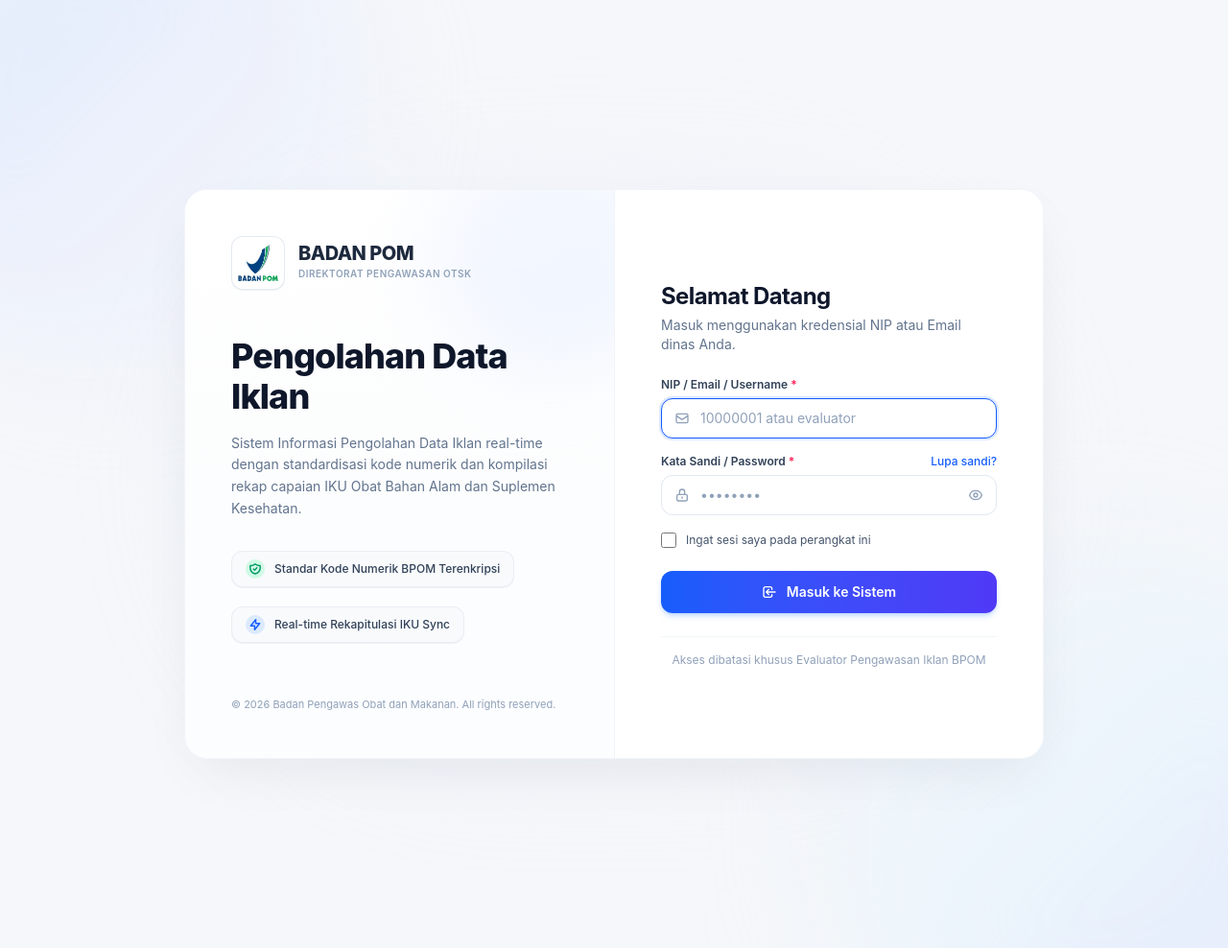
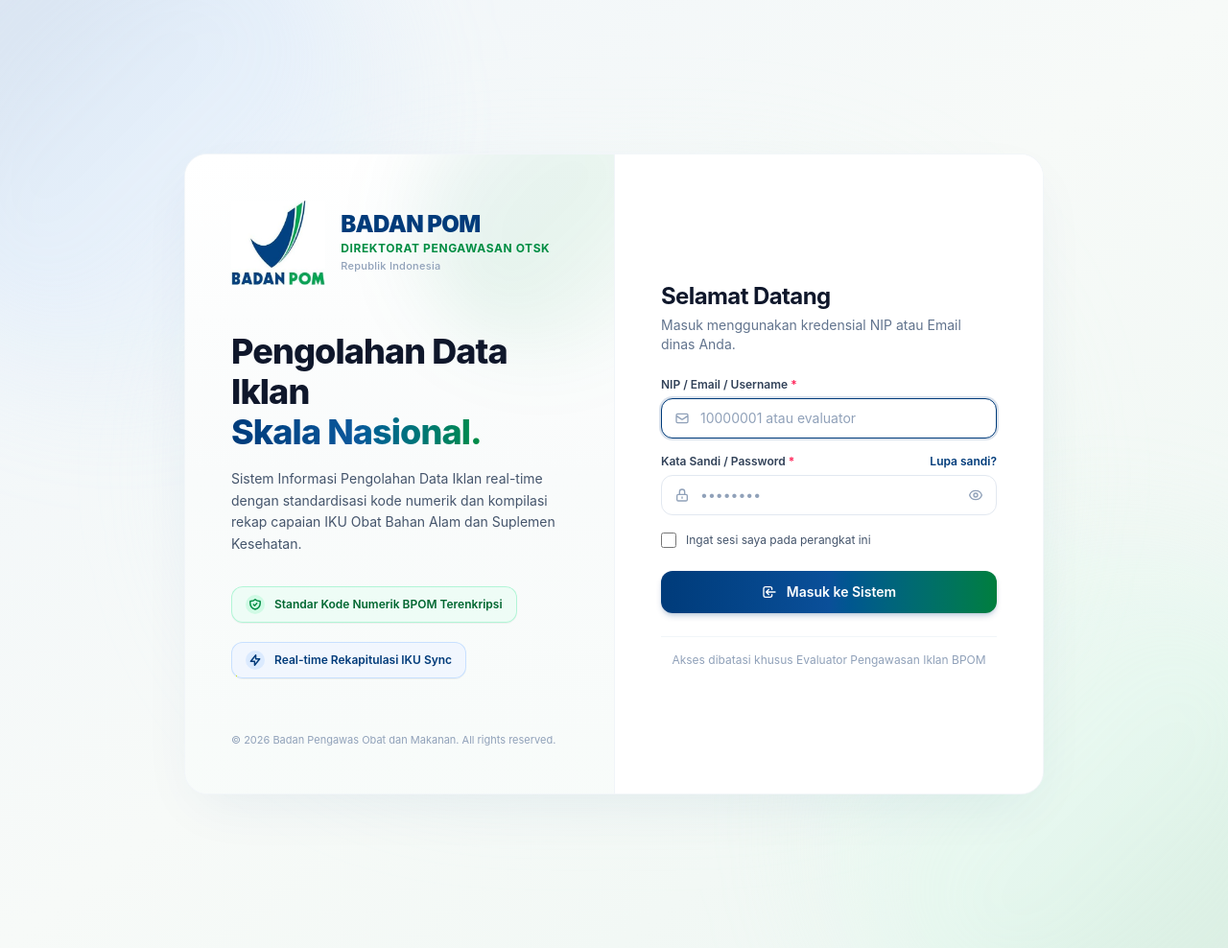
Before and after one commit to trimitanf/Aplikasi-Pengolahan-Data-, a Laravel app: page /login in a window 1280 px wide. Shown: the whole page at 96% size. Run offline with Laravel 12, Linux system fonts and the light colour scheme; style sheets or scripts are compiled from the project's sources; some web fonts are replaced.

Commit message:
style(auth): make BPOM logo frameless and enlarged with soft BPOM blue-green palette

```diff
--- a/resources/views/auth/login.blade.php
+++ b/resources/views/auth/login.blade.php
@@ -16,40 +16,44 @@
 
     @vite(['resources/css/app.css', 'resources/js/app.js'])
 </head>
-<body class="min-h-full font-sans antialiased text-slate-800 bg-[#edf2f9] flex items-center justify-center p-4 sm:p-6 lg:p-10 relative overflow-x-hidden selection:bg-blue-600 selection:text-white" x-data="{ showHelp: false }">
+<body class="min-h-full font-sans antialiased text-slate-800 bg-gradient-to-br from-[#f0f5fa] via-[#f7faf8] to-[#edf6f2] flex items-center justify-center p-4 sm:p-6 lg:p-10 relative overflow-x-hidden selection:bg-[#003B7A] selection:text-white" x-data="{ showHelp: false }">
 
-    <!-- Ambient Gradient Blobs (Matching Mockup Soft Backdrop) -->
+    <!-- Soft Professional Ambient Gradient Blobs (BPOM Blue & Green Palette) -->
     <div class="fixed inset-0 pointer-events-none overflow-hidden z-0">
-        <div class="absolute -top-32 -left-32 w-[520px] h-[520px] bg-gradient-to-br from-blue-200/50 via-indigo-100/40 to-transparent rounded-full blur-3xl"></div>
-        <div class="absolute -bottom-32 -right-32 w-[560px] h-[560px] bg-gradient-to-tl from-indigo-200/45 via-sky-100/40 to-transparent rounded-full blur-3xl"></div>
-        <div class="absolute top-1/2 left-1/2 -translate-x-1/2 -translate-y-1/2 w-[850px] h-[600px] bg-gradient-to-r from-blue-100/25 to-purple-100/20 rounded-full blur-3xl"></div>
+        <!-- BPOM Deep Navy/Blue Glow (Top-Left) -->
+        <div class="absolute -top-32 -left-32 w-[540px] h-[540px] bg-gradient-to-br from-[#003B7A]/15 via-blue-200/25 to-transparent rounded-full blur-3xl"></div>
+        <!-- BPOM Emerald Green Glow (Bottom-Right) -->
+        <div class="absolute -bottom-32 -right-32 w-[560px] h-[560px] bg-gradient-to-tl from-[#008D43]/15 via-emerald-100/30 to-transparent rounded-full blur-3xl"></div>
+        <!-- Soft Ambient Center Aura -->
+        <div class="absolute top-1/2 left-1/2 -translate-x-1/2 -translate-y-1/2 w-[850px] h-[600px] bg-gradient-to-r from-sky-100/25 via-teal-50/20 to-emerald-100/25 rounded-full blur-3xl"></div>
     </div>
 
     <!-- Centered Floating Rounded Card -->
-    <div class="relative z-10 w-full max-w-4xl bg-white rounded-3xl shadow-[0_20px_60px_-15px_rgba(15,23,42,0.08)] border border-slate-100 overflow-hidden flex flex-col md:flex-row">
+    <div class="relative z-10 w-full max-w-4xl bg-white rounded-3xl shadow-[0_20px_60px_-15px_rgba(0,59,122,0.08)] border border-slate-100/90 overflow-hidden flex flex-col md:flex-row">
 
         <!-- Left Column: Branding, Statement, and Trust Pills -->
-        <div class="w-full md:w-1/2 p-8 sm:p-10 lg:p-12 flex flex-col justify-between relative overflow-hidden bg-gradient-to-b from-white via-slate-50/40 to-blue-50/20">
-            <!-- Subtle organic ambient curve -->
-            <div class="absolute top-0 right-0 w-64 h-64 bg-gradient-to-br from-indigo-50/60 to-blue-100/40 rounded-full blur-2xl pointer-events-none -mr-16 -mt-16"></div>
+        <div class="w-full md:w-1/2 p-8 sm:p-10 lg:p-12 flex flex-col justify-between relative overflow-hidden bg-gradient-to-b from-white via-[#f9fbfb] to-[#edf6f2]/40">
+            <!-- Subtle organic ambient curve with BPOM tones -->
+            <div class="absolute top-0 right-0 w-72 h-72 bg-gradient-to-br from-[#003B7A]/5 via-[#008D43]/10 to-transparent rounded-full blur-2xl pointer-events-none -mr-20 -mt-20"></div>
 
             <div class="relative z-10">
-                <!-- Top Brand Logo & Institution Name -->
-                <div class="flex items-center gap-3.5">
-                    <div class="w-14 h-14 rounded-xl border border-slate-200/90 bg-white shadow-2xs flex items-center justify-center p-1.5 shrink-0 overflow-hidden">
-                        @if (file_exists(public_path('assets/logo-bpom.jpg')))
-                            <img src="{{ asset('assets/logo-bpom.jpg') }}" alt="Logo BPOM" class="w-full h-full object-contain">
-                        @elseif (file_exists(public_path('assets/logo-bpom.jpeg')))
-                            <img src="{{ asset('assets/logo-bpom.jpeg') }}" alt="Logo BPOM" class="w-full h-full object-contain">
-                        @elseif (file_exists(public_path('assets/BADAN_POM.png')))
-                            <img src="{{ asset('assets/BADAN_POM.png') }}" alt="Logo BPOM" class="w-full h-full object-contain">
-                        @else
-                            <span class="font-bold text-blue-700 text-sm tracking-wider">BPOM</span>
-                        @endif
-                    </div>
+                <!-- Top Brand Logo (Frameless, Larger, Clear) & Institution Name -->
+                <div class="flex items-center gap-4">
+                    @if (file_exists(public_path('assets/logo-bpom.jpg')))
+                        <img src="{{ asset('assets/logo-bpom.jpg') }}" alt="Logo BPOM" class="h-20 sm:h-22 w-auto object-contain shrink-0">
+                    @elseif (file_exists(public_path('assets/logo-bpom.jpeg')))
+                        <img src="{{ asset('assets/logo-bpom.jpeg') }}" alt="Logo BPOM" class="h-20 sm:h-22 w-auto object-contain shrink-0">
+                    @elseif (file_exists(public_path('assets/BADAN_POM.png')))
+                        <img src="{{ asset('assets/BADAN_POM.png') }}" alt="Logo BPOM" class="h-20 sm:h-22 w-auto object-contain shrink-0">
+                    @else
+                        <div class="h-16 w-16 rounded-2xl bg-[#003B7A] text-white flex items-center justify-center font-bold text-lg tracking-wider shadow-sm">
+                            BPOM
+                        </div>
+                    @endif
                     <div>
-                        <div class="text-xl font-extrabold tracking-tight text-slate-800 leading-none">BADAN POM</div>
-                        <p class="text-[10px] font-semibold text-slate-400 uppercase tracking-wider mt-1">Direktorat Pengawasan OTSK</p>
+                        <div class="text-2xl font-black tracking-tight text-[#003B7A] leading-tight">BADAN POM</div>
+                        <p class="text-xs font-bold text-[#008D43] uppercase tracking-wider mt-0.5">Direktorat Pengawasan OTSK</p>
+                        <p class="text-[11px] font-medium text-slate-400 tracking-wide mt-0.5">Republik Indonesia</p>
                     </div>
                 </div>
 
@@ -57,17 +61,18 @@
                 <div class="mt-10 sm:mt-12">
                     <h1 class="text-3xl sm:text-4xl font-extrabold text-slate-900 tracking-tight leading-[1.18]">
                         Pengolahan Data Iklan<br>
-                        <span class="text-transparent bg-clip-text bg-gradient-to-r from-blue-600 via-indigo-600 to-blue-700"></span>
+                        <span class="text-transparent bg-clip-text bg-gradient-to-r from-[#003B7A] via-[#0C589C] to-[#008D43]">Skala Nasional.</span>
                     </h1>
-                    <p class="text-xs sm:text-sm text-slate-500 leading-relaxed mt-4 max-w-sm">
+                    <p class="text-xs sm:text-sm text-slate-600 leading-relaxed mt-4 max-w-sm">
                         Sistem Informasi Pengolahan Data Iklan real-time dengan standardisasi kode numerik dan kompilasi rekap capaian IKU Obat Bahan Alam dan Suplemen Kesehatan.
                     </p>
                 </div>
 
                 <!-- Feature Badges (Pills) -->
                 <div class="mt-8 space-y-2.5">
-                    <div class="inline-flex items-center gap-2.5 px-3.5 py-2 rounded-xl bg-slate-50/90 border border-slate-200/70 text-slate-700 text-xs font-medium shadow-2xs">
-                        <div class="w-5 h-5 rounded-full bg-emerald-100 flex items-center justify-center text-emerald-600 shrink-0">
+                    <!-- BPOM Emerald Green Badge -->
+                    <div class="inline-flex items-center gap-2.5 px-3.5 py-2 rounded-xl bg-emerald-50/80 border border-emerald-200/80 text-[#006630] text-xs font-semibold shadow-2xs">
+                        <div class="w-5 h-5 rounded-full bg-emerald-100 flex items-center justify-center text-[#008D43] shrink-0">
                             <svg class="w-3.5 h-3.5" fill="none" stroke="currentColor" stroke-width="2.5" viewBox="0 0 24 24">
                                 <path stroke-linecap="round" stroke-linejoin="round" d="M9 12l2 2 4-4m5.618-4.016A11.955 11.955 0 0112 2.944a11.955 11.955 0 01-8.618 3.04A12.02 12.02 0 003 9c0 5.591 3.824 10.29 9 11.622 5.176-1.332 9-6.03 9-11.622 0-1.042-.133-2.052-.382-3.016z" />
                             </svg>
@@ -77,8 +82,9 @@
 
                     <div class="block"></div>
 
-                    <div class="inline-flex items-center gap-2.5 px-3.5 py-2 rounded-xl bg-slate-50/90 border border-slate-200/70 text-slate-700 text-xs font-medium shadow-2xs">
-                        <div class="w-5 h-5 rounded-full bg-blue-100 flex items-center justify-center text-blue-600 shrink-0">
+                    <!-- BPOM Blue Badge -->
+                    <div class="inline-flex items-center gap-2.5 px-3.5 py-2 rounded-xl bg-blue-50/80 border border-blue-200/80 text-[#003B7A] text-xs font-semibold shadow-2xs">
+                        <div class="w-5 h-5 rounded-full bg-blue-100 flex items-center justify-center text-[#003B7A] shrink-0">
                             <svg class="w-3.5 h-3.5" fill="none" stroke="currentColor" stroke-width="2.5" viewBox="0 0 24 24">
                                 <path stroke-linecap="round" stroke-linejoin="round" d="M13 10V3L4 14h7v7l9-11h-7z" />
                             </svg>
@@ -103,8 +109,8 @@
 
                 <!-- Session Alert -->
                 @if (session('status'))
-                    <div class="mt-4 p-3.5 rounded-xl bg-blue-50 border border-blue-200 text-xs text-blue-800 flex items-start gap-2">
-                        <svg class="w-4 h-4 text-blue-600 shrink-0 mt-0.5" fill="none" stroke="currentColor" viewBox="0 0 24 24">
+                    <div class="mt-4 p-3.5 rounded-xl bg-blue-50 border border-blue-200 text-xs text-blue-900 flex items-start gap-2">
+                        <svg class="w-4 h-4 text-[#003B7A] shrink-0 mt-0.5" fill="none" stroke="currentColor" viewBox="0 0 24 24">
                             <path stroke-linecap="round" stroke-linejoin="round" stroke-width="2" d="M13 16h-1v-4h-1m1-4h.01M21 12a9 9 0 11-18 0 9 9 0 0118 0z" />
                         </svg>
                         <span>{{ session('status') }}</span>
@@ -144,7 +150,7 @@
                                 required
                                 autofocus
                                 placeholder="10000001 atau evaluator"
-                                class="block w-full pl-10 pr-3.5 py-2.5 text-sm text-slate-900 rounded-xl border border-slate-200 bg-white placeholder:text-slate-400 focus:border-blue-600 focus:ring-2 focus:ring-blue-600/15 focus:outline-none transition {{ $errors->has('username') ? 'border-rose-400 ring-2 ring-rose-500/10' : '' }}"
+                                class="block w-full pl-10 pr-3.5 py-2.5 text-sm text-slate-900 rounded-xl border border-slate-200 bg-white placeholder:text-slate-400 focus:border-[#003B7A] focus:ring-2 focus:ring-[#003B7A]/15 focus:outline-none transition {{ $errors->has('username') ? 'border-rose-400 ring-2 ring-rose-500/10' : '' }}"
                             >
                         </div>
                     </div>
@@ -158,7 +164,7 @@
                             <button
                                 type="button"
                                 @click="showHelp = true"
-                                class="text-xs font-medium text-blue-600 hover:text-blue-700 transition"
+                                class="text-xs font-semibold text-[#003B7A] hover:text-[#008D43] transition cursor-pointer"
                             >
                                 Lupa sandi?
                             </button>
@@ -175,7 +181,7 @@
                                 id="password"
                                 required
                                 placeholder="••••••••"
-                                class="block w-full pl-10 pr-10 py-2.5 text-sm text-slate-900 rounded-xl border border-slate-200 bg-white placeholder:text-slate-400 focus:border-blue-600 focus:ring-2 focus:ring-blue-600/15 focus:outline-none transition"
+                                class="block w-full pl-10 pr-10 py-2.5 text-sm text-slate-900 rounded-xl border border-slate-200 bg-white placeholder:text-slate-400 focus:border-[#003B7A] focus:ring-2 focus:ring-[#003B7A]/15 focus:outline-none transition"
                             >
                             <button
                                 type="button"
@@ -203,17 +209,17 @@
                             <input
                                 type="checkbox"
                                 name="remember"
-                                class="w-4 h-4 rounded text-blue-600 border-slate-300 focus:ring-blue-500 focus:ring-offset-0"
+                                class="w-4 h-4 rounded text-[#003B7A] border-slate-300 focus:ring-[#003B7A] focus:ring-offset-0"
                             >
                             <span class="text-xs text-slate-600">Ingat sesi saya pada perangkat ini</span>
                         </label>
                     </div>
 
-                    <!-- Submit Button -->
+                    <!-- Submit Button with BPOM Blue to Green Soft Professional Gradient -->
                     <div class="pt-2">
                         <button
                             type="submit"
-                            class="w-full py-3 px-4 rounded-xl text-white font-semibold text-sm bg-gradient-to-r from-blue-600 to-indigo-600 hover:from-blue-700 hover:to-indigo-700 shadow-md shadow-blue-500/25 active:scale-[0.99] transition flex items-center justify-center gap-2.5 cursor-pointer"
+                            class="w-full py-3 px-4 rounded-xl text-white font-semibold text-sm bg-gradient-to-r from-[#003B7A] via-[#0A4F99] to-[#007E3D] hover:from-[#002f61] hover:via-[#08417e] hover:to-[#006933] shadow-md shadow-[#003B7A]/20 active:scale-[0.99] transition flex items-center justify-center gap-2.5 cursor-pointer"
                         >
                             <svg class="w-4 h-4" fill="none" stroke="currentColor" stroke-width="2" viewBox="0 0 24 24">
                                 <path stroke-linecap="round" stroke-linejoin="round" d="M11 16l-4-4m0 0l4-4m-4 4h14m-5 4v1a3 3 0 01-3 3H6a3 3 0 01-3-3V7a3 3 0 013-3h7a3 3 0 013 3v1" />
@@ -241,7 +247,7 @@
             @click.away="showHelp = false"
             class="bg-white rounded-2xl max-w-sm w-full p-6 shadow-2xl border border-slate-100 text-center space-y-4"
         >
-            <div class="w-12 h-12 rounded-full bg-blue-50 text-blue-600 flex items-center justify-center mx-auto">
+            <div class="w-12 h-12 rounded-full bg-blue-50 text-[#003B7A] flex items-center justify-center mx-auto">
                 <svg class="w-6 h-6" fill="none" stroke="currentColor" viewBox="0 0 24 24">
                     <path stroke-linecap="round" stroke-linejoin="round" stroke-width="2" d="M13 16h-1v-4h-1m1-4h.01M21 12a9 9 0 11-18 0 9 9 0 0118 0z" />
                 </svg>
@@ -259,6 +265,5 @@
             </button>
         </div>
     </div>
-
 </body>
 </html>
```
